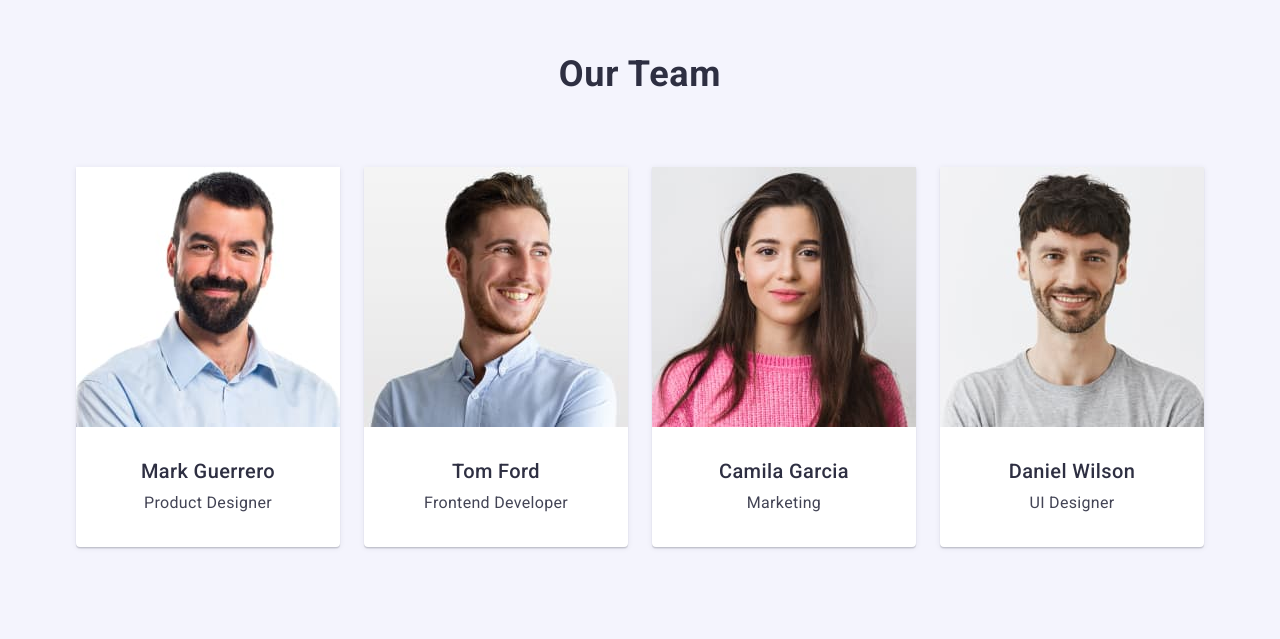
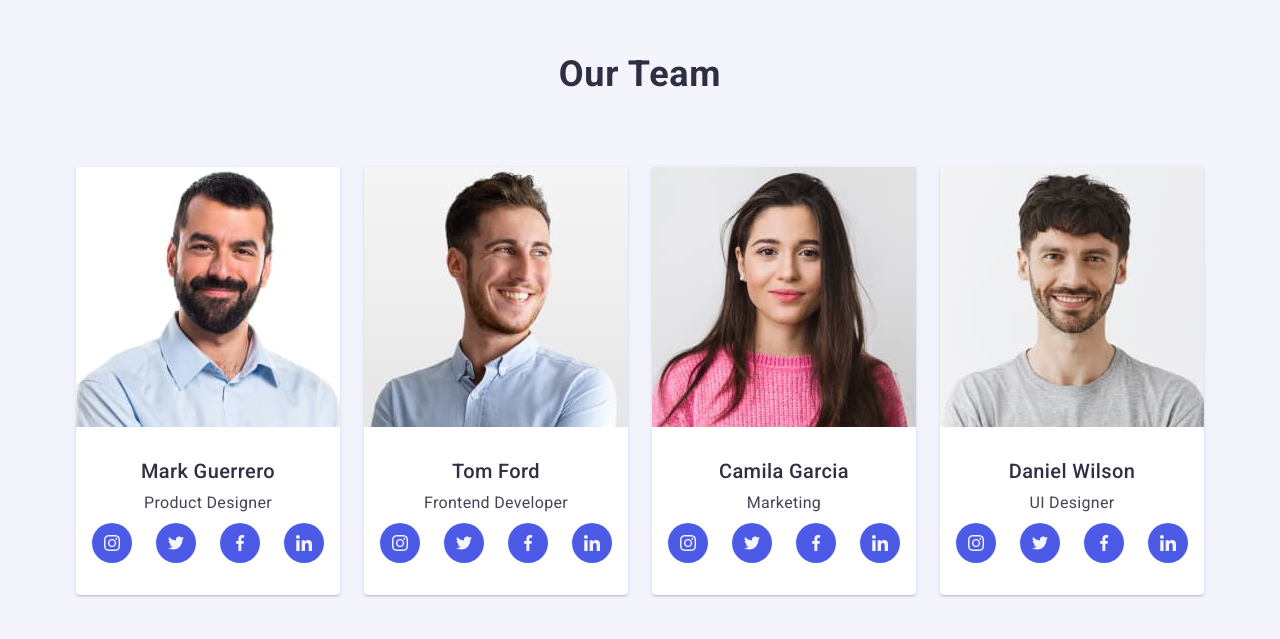
Before and after one commit to HelenYazh/goit-markup-hw-04, a plain HTML site: page index.html in a window 1280 px wide. Shown: the part 1177-1816 px from the top of the page. Drawn offline with nearby package versions, Linux system fonts and the light colour scheme.

Commit message:
icons in team

```diff
--- a/css/styles.css
+++ b/css/styles.css
@@ -269,6 +269,14 @@ img {
   width: calc((100% - 2 * 24px) / 3);
 }
 
+.portfolio-list:hover {
+  border: 1px solid #f4f4fd;
+  background: #fff;
+  box-shadow: 0px 2px 1px 0px rgba(46, 47, 66, 0.08),
+    0px 1px 1px 0px rgba(46, 47, 66, 0.16),
+    0px 1px 6px 0px rgba(46, 47, 66, 0.08);
+}
+
 .border {
   padding: 32px 16px;
   border: 1px solid #e7e9fc;
@@ -300,7 +308,40 @@ img {
 }
 /* #endregion Footer */
 
-/* .icon {
-  display: inline-flex;
+/* #region Icons */
+.socials-items {
+  display: flex;
   justify-content: center;
-} */
+  align-items: center;
+  gap: 24px;
+  margin-top: 8px;
+}
+
+.socials-list {
+  width: 40px;
+  height: 40px;
+}
+
+.socials-link {
+  display: flex;
+  justify-content: center;
+  align-items: center;
+
+  width: 100%;
+  height: 100%;
+
+  color: #f4f4fd;
+
+  background-color: #4d5ae5;
+  border-radius: 50%;
+}
+
+.socials-link:hover,
+.socials-link:focus {
+  background-color: #404bbf;
+}
+
+.socials-icon {
+  fill: currentColor;
+}
+/* #endregion Icons */
--- a/index.html
+++ b/index.html
@@ -77,9 +77,11 @@
           <h2 class="section-title visually-hidden">Key Factors</h2>
           <ul class="factors-items">
             <li class="factors-list">
-              <svg class="icon" height="64" width="64">
+              <div class="factors-wrapper">
+              <svg class="factors-icon" height="64" width="64">
                 <use href="./images/icons/icons.svg#icon-antenna"></use>
               </svg>
+              </div>
               <h3 class="factors-item">Strategy</h3>
               <p class="factors-text">
                 Our goal is to identify the business problem to walk away with
@@ -87,9 +89,11 @@
               </p>
             </li>
             <li class="factors-list">
-              <svg class="icon" height="64" width="64">
+              <div class="factors-wrapper">
+              <svg class="factors-icon" height="64" width="64">
                 <use href="./images/icons/icons.svg#icon-clock"></use>
               </svg>
+              </div>
               <h3 class="factors-item">Punctuality</h3>
               <p class="factors-text">
                 Bring the key message to the brand's audience for the best price
@@ -97,9 +101,11 @@
               </p>
             </li>
             <li class="factors-list">
-              <svg class="icon" height="64" width="64">
+              <div class="factors-wrapper">
+              <svg class="factors-icon" height="64" width="64">
                 <use href="./images/icons/icons.svg#icon-diagram"></use>
               </svg>
+              </div>
               <h3 class="factors-item">Diligence</h3>
               <p class="factors-text">
                 Research and confirm brands that present the strongest digital
@@ -107,9 +113,11 @@
               </p>
             </li>
             <li class="factors-list">
-              <svg class="icon" height="64" width="64">
+              <div class="factors-wrapper">
+              <svg class="factors-icon" height="64" width="64">
                 <use href="./images/icons/icons.svg#icon-astronaut"></use>
               </svg>
+              </div>
               <h3 class="factors-item">Technologies</h3>
               <p class="factors-text">
                 Design practice focused on digital experiences. We bring forth a
@@ -134,31 +142,36 @@
               <div class="team-div">
                 <h3 class="team-item">Mark Guerrero</h3>
                 <p class="team-text">Product Designer</p>
-                <!-- <ul>
-                  <li></li>
-                    <svg class="icon" height="16" width="16">
+               <ul class="socials-items">
+                <li class="socials-list">
+                  <a href="" class="socials-link">
+                    <svg class="socials-icon" width="16" height="16">
                       <use href="./images/icons/icons.svg#icon-instagram"></use>
-                       <use href="./images/icons/icons.svg#icon-twitter"></use>
-                <use href="./images/icons/icons.svg#icon-facebook"></use>
-                <use href="./images/icons/icons.svg#icon-linkedin"></use>
                     </svg>
-                  </li>
-                  <li>
-                    <svg class="icon" height="16" width="16">
+                  </a>
+                </li>
+                <li class="socials-list">
+                  <a href="" class="socials-link">
+                    <svg class="socials-icon" width="16" height="16">
                       <use href="./images/icons/icons.svg#icon-twitter"></use>
                     </svg>
-                  </li>
-                  <li>
-                    <svg class="icon" height="16" width="16">
+                  </a>
+                </li>
+                <li class="socials-list">
+                  <a href="" class="socials-link">
+                    <svg class="socials-icon" width="16" height="16">
                       <use href="./images/icons/icons.svg#icon-facebook"></use>
                     </svg>
-                  </li>
-                  <li>
-                    <svg class="icon" height="16" width="16">
+                  </a>
+                </li>
+                <li class="socials-list">
+                  <a href="" class="socials-link">
+                    <svg class="socials-icon" width="16" height="16">
                       <use href="./images/icons/icons.svg#icon-linkedin"></use>
                     </svg>
-                  </li>
-                </ul> -->
+                  </a>
+                </li>
+               </ul>
               </div>
             </li>
 
@@ -172,6 +185,36 @@
               <div class="team-div">
                 <h3 class="team-item">Tom Ford</h3>
                 <p class="team-text">Frontend Developer</p>
+                <ul class="socials-items">
+                <li class="socials-list">
+                  <a href="" class="socials-link">
+                    <svg class="socials-icon" width="16" height="16">
+                      <use href="./images/icons/icons.svg#icon-instagram"></use>
+                    </svg>
+                  </a>
+                </li>
+                <li class="socials-list">
+                  <a href="" class="socials-link">
+                    <svg class="socials-icon" width="16" height="16">
+                      <use href="./images/icons/icons.svg#icon-twitter"></use>
+                    </svg>
+                  </a>
+                </li>
+                <li class="socials-list">
+                  <a href="" class="socials-link">
+                    <svg class="socials-icon" width="16" height="16">
+                      <use href="./images/icons/icons.svg#icon-facebook"></use>
+                    </svg>
+                  </a>
+                </li>
+                <li class="socials-list">
+                  <a href="" class="socials-link">
+                    <svg class="socials-icon" width="16" height="16">
+                      <use href="./images/icons/icons.svg#icon-linkedin"></use>
+                    </svg>
+                  </a>
+                </li>
+               </ul>
               </div>
             </li>
 
@@ -185,6 +228,36 @@
               <div class="team-div">
                 <h3 class="team-item">Camila Garcia</h3>
                 <p class="team-text">Marketing</p>
+                <ul class="socials-items">
+                <li class="socials-list">
+                  <a href="" class="socials-link">
+                    <svg class="socials-icon" width="16" height="16">
+                      <use href="./images/icons/icons.svg#icon-instagram"></use>
+                    </svg>
+                  </a>
+                </li>
+                <li class="socials-list">
+                  <a href="" class="socials-link">
+                    <svg class="socials-icon" width="16" height="16">
+                      <use href="./images/icons/icons.svg#icon-twitter"></use>
+                    </svg>
+                  </a>
+                </li>
+                <li class="socials-list">
+                  <a href="" class="socials-link">
+                    <svg class="socials-icon" width="16" height="16">
+                      <use href="./images/icons/icons.svg#icon-facebook"></use>
+                    </svg>
+                  </a>
+                </li>
+                <li class="socials-list">
+                  <a href="" class="socials-link">
+                    <svg class="socials-icon" width="16" height="16">
+                      <use href="./images/icons/icons.svg#icon-linkedin"></use>
+                    </svg>
+                  </a>
+                </li>
+               </ul>
               </div>
             </li>
 
@@ -198,6 +271,36 @@
               <div class="team-div">
                 <h3 class="team-item">Daniel Wilson</h3>
                 <p class="team-text">UI Designer</p>
+                <ul class="socials-items">
+                <li class="socials-list">
+                  <a href="" class="socials-link">
+                    <svg class="socials-icon" width="16" height="16">
+                      <use href="./images/icons/icons.svg#icon-instagram"></use>
+                    </svg>
+                  </a>
+                </li>
+                <li class="socials-list">
+                  <a href="" class="socials-link">
+                    <svg class="socials-icon" width="16" height="16">
+                      <use href="./images/icons/icons.svg#icon-twitter"></use>
+                    </svg>
+                  </a>
+                </li>
+                <li class="socials-list">
+                  <a href="" class="socials-link">
+                    <svg class="socials-icon" width="16" height="16">
+                      <use href="./images/icons/icons.svg#icon-facebook"></use>
+                    </svg>
+                  </a>
+                </li>
+                <li class="socials-list">
+                  <a href="" class="socials-link">
+                    <svg class="socials-icon" width="16" height="16">
+                      <use href="./images/icons/icons.svg#icon-linkedin"></use>
+                    </svg>
+                  </a>
+                </li>
+               </ul>
               </div>
             </li>
           </ul>
```
